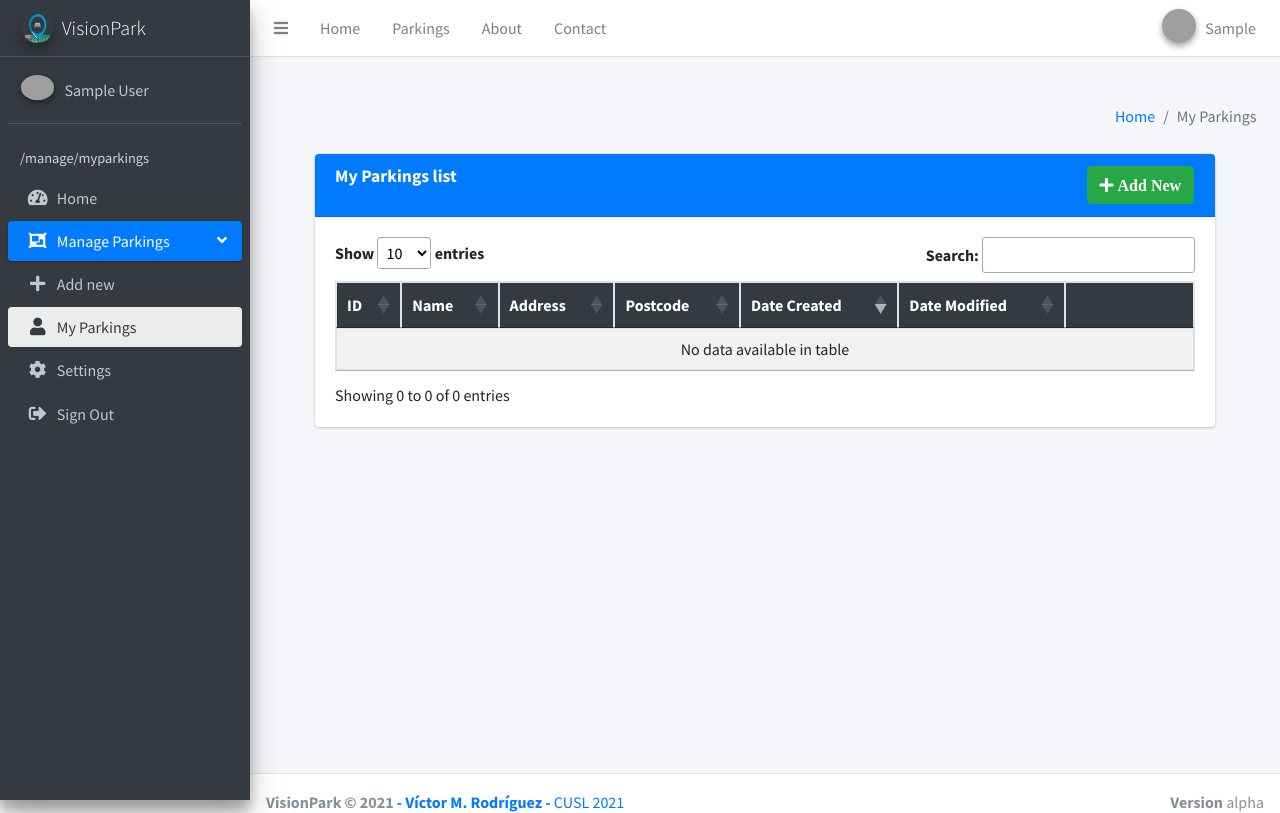
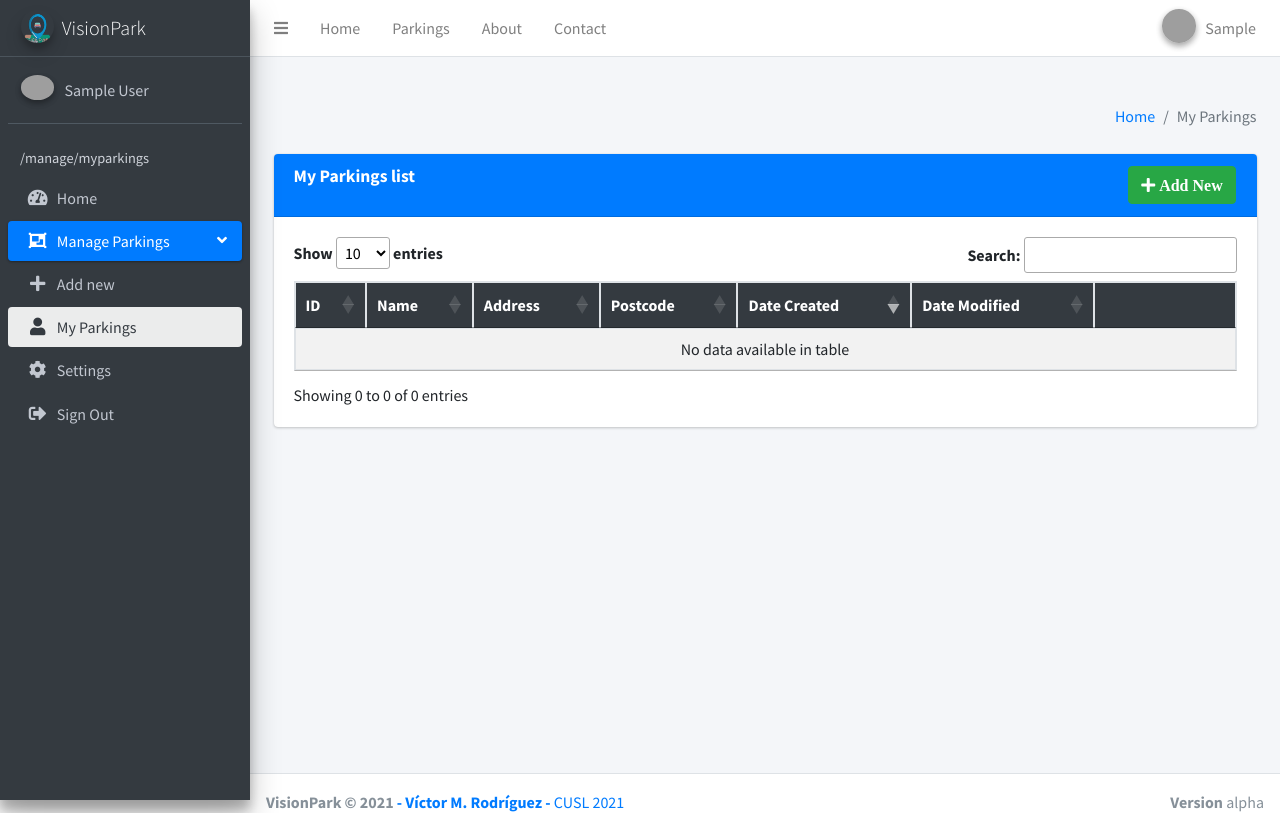
Before and after one commit to VisionPark/VisionParkWeb, a Django app: page /manage/myparkings in a window 1280 px wide. Shown: the top 813 px of the page. Run offline with Django 3.2, Linux system fonts and the light colour scheme; the visitor is signed in with stand-in values (Sample User, id 1); data that the repository does not hold is empty; some libraries are stand-ins or nearby versions; grey boxes are pictures that could not be loaded.

Commit message:
fix width

```diff
--- a/VisionParkWeb/VisionParkWeb/templates/manage/myparkings.html
+++ b/VisionParkWeb/VisionParkWeb/templates/manage/myparkings.html
@@ -32,7 +32,7 @@
 
     <!-- Main content -->
     <section class="content">
-        <div class="module col-md-11 table-container">
+        <div class="module col-md-12 table-container">
 
             <div class="card card-primary">
                 <div class="card-header">
```
